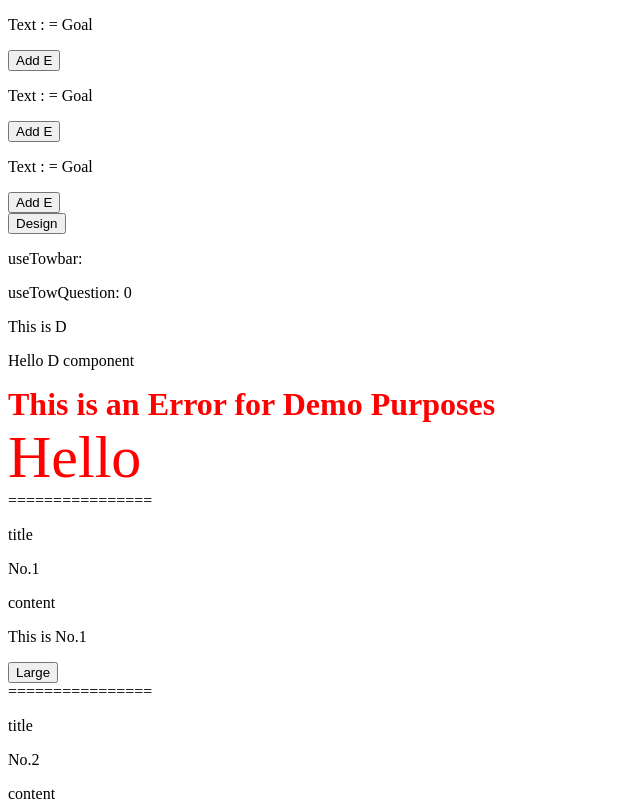
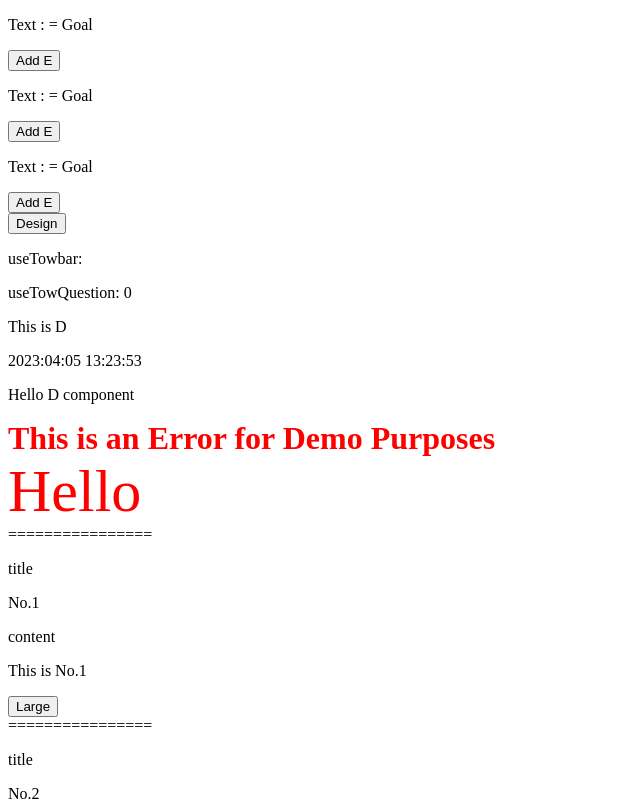
Before and after one commit to koyamal/pra_vue3, a Vue app in the folder vuePractive/: page / in a window 1280 px wide. Shown: the top 801 px of the page, without its empty margins (0-640 px from the left). Built offline with nearby package versions, Linux system fonts and the light colour scheme.

Commit message:
Add viewData

```diff
--- a/vuePractive/src/components/atom/D.vue
+++ b/vuePractive/src/components/atom/D.vue
@@ -2,7 +2,7 @@
 export default {
   data() {
     return {
-      count: "Text",
+      viewData: "2023:04:05 13:23:53",
       useData: 3,
       highPreasure: "Goal",
     }
@@ -13,6 +13,7 @@ export default {
 <template>
   <div>This is D</div>
   <div>
+    <p>{{ viewData }}</p>
     <p>Hello D component</p>
   </div>
 </template>
```
